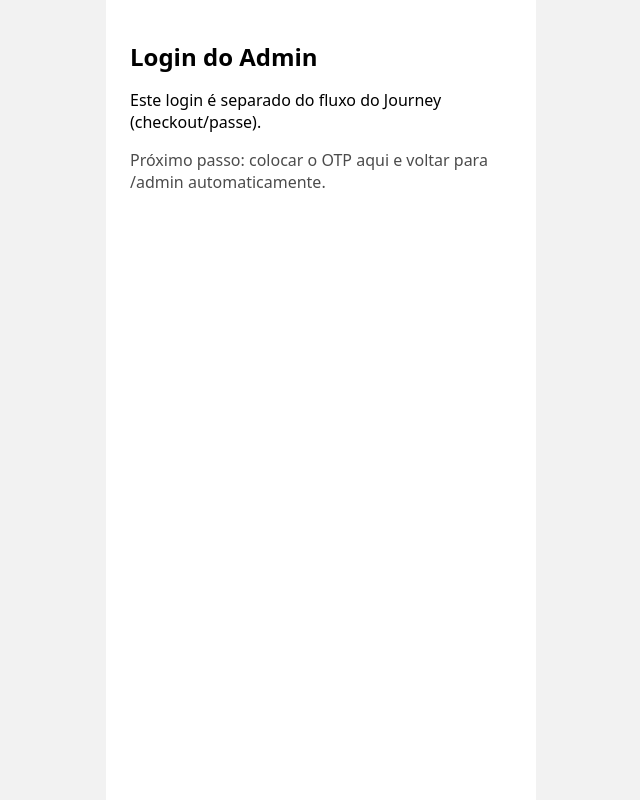
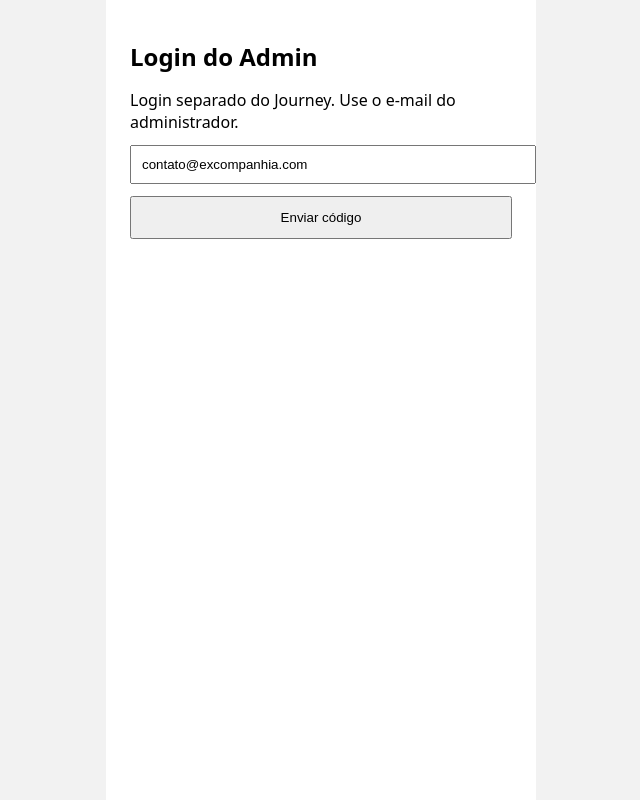
Before and after one commit to excompanhia/aplicativo-jornada, a Next.js app: page /admin/login in a window 1280 px wide. Shown: the whole page, without its empty margins (319-959 px from the left). Built offline with nearby package versions, Linux system fonts and the light colour scheme; no server answers.

Commit message:
Admin: implementa login OTP próprio e retorno para /admin

```diff
--- a/app/admin/login/page.tsx
+++ b/app/admin/login/page.tsx
@@ -1,13 +1,89 @@
+"use client";
+
+import { useState } from "react";
+import { createClient } from "@supabase/supabase-js";
+import { useRouter } from "next/navigation";
+
+const supabase = createClient(
+  process.env.NEXT_PUBLIC_SUPABASE_URL!,
+  process.env.NEXT_PUBLIC_SUPABASE_ANON_KEY!
+);
+
 export default function AdminLoginPage() {
+  const router = useRouter();
+  const [email, setEmail] = useState("contato@excompanhia.com");
+  const [sent, setSent] = useState(false);
+  const [code, setCode] = useState("");
+  const [error, setError] = useState<string | null>(null);
+
+  async function sendOtp() {
+    setError(null);
+    const { error } = await supabase.auth.signInWithOtp({
+      email,
+      options: {
+        emailRedirectTo: `${window.location.origin}/admin`,
+      },
+    });
+    if (error) setError(error.message);
+    else setSent(true);
+  }
+
+  async function verifyOtp() {
+    setError(null);
+    const { error } = await supabase.auth.verifyOtp({
+      email,
+      token: code,
+      type: "email",
+    });
+    if (error) setError(error.message);
+    else router.replace("/admin");
+  }
+
   return (
-    <main style={{ padding: 24, fontFamily: "system-ui, sans-serif" }}>
+    <main style={{ padding: 24, fontFamily: "system-ui, sans-serif", maxWidth: 420 }}>
       <h1 style={{ fontSize: 24, marginBottom: 12 }}>Login do Admin</h1>
-      <p style={{ marginBottom: 8 }}>
-        Este login é separado do fluxo do Journey (checkout/passe).
-      </p>
-      <p style={{ opacity: 0.7 }}>
-        Próximo passo: colocar o OTP aqui e voltar para /admin automaticamente.
-      </p>
+
+      {!sent ? (
+        <>
+          <p style={{ marginBottom: 12 }}>
+            Login separado do Journey. Use o e-mail do administrador.
+          </p>
+
+          <input
+            type="email"
+            value={email}
+            onChange={(e) => setEmail(e.target.value)}
+            style={{ width: "100%", padding: 10, marginBottom: 12 }}
+          />
+
+          <button onClick={sendOtp} style={{ width: "100%", padding: 12 }}>
+            Enviar código
+          </button>
+        </>
+      ) : (
+        <>
+          <p style={{ marginBottom: 12 }}>
+            Digite o código enviado para <strong>{email}</strong>
+          </p>
+
+          <input
+            type="text"
+            value={code}
+            onChange={(e) => setCode(e.target.value)}
+            style={{ width: "100%", padding: 10, marginBottom: 12 }}
+          />
+
+          <button onClick={verifyOtp} style={{ width: "100%", padding: 12 }}>
+            Entrar no Admin
+          </button>
+        </>
+      )}
+
+      {error && (
+        <p style={{ marginTop: 12, color: "red" }}>
+          {error}
+        </p>
+      )}
     </main>
   );
 }
```
